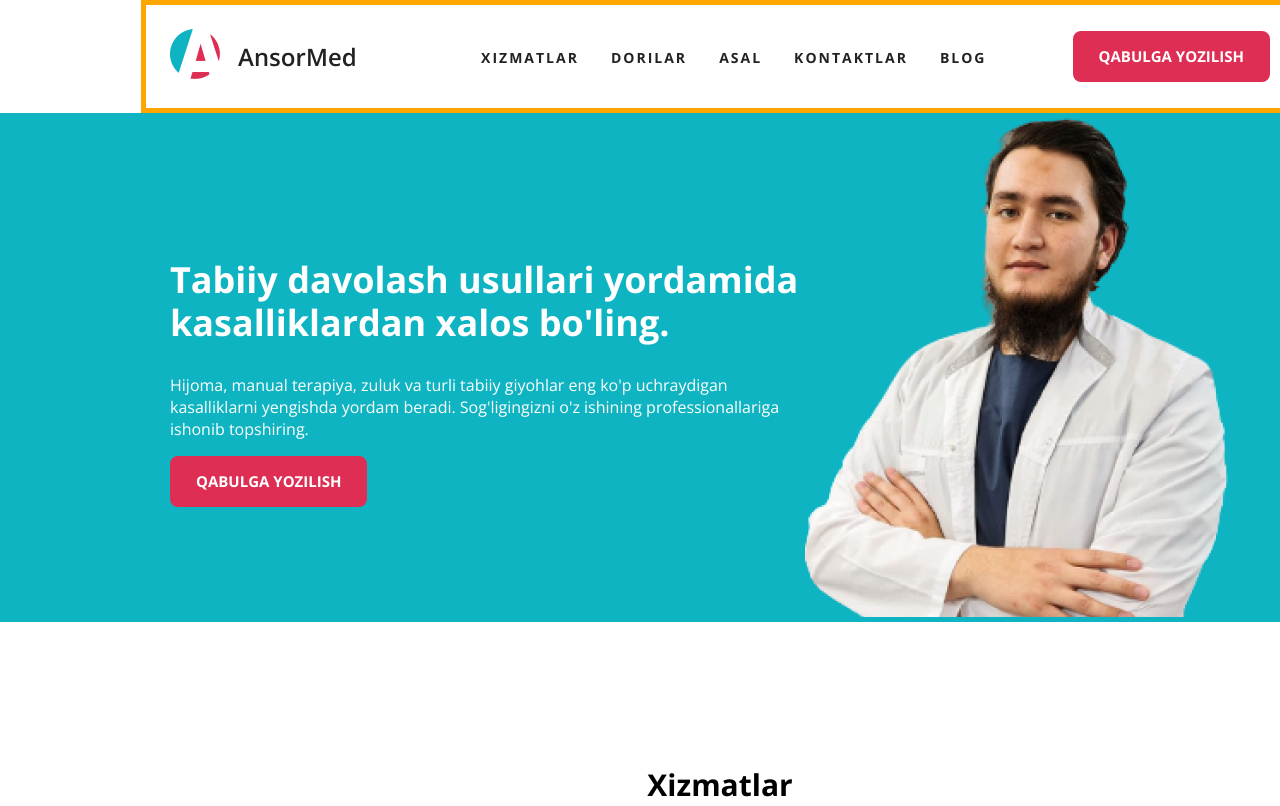
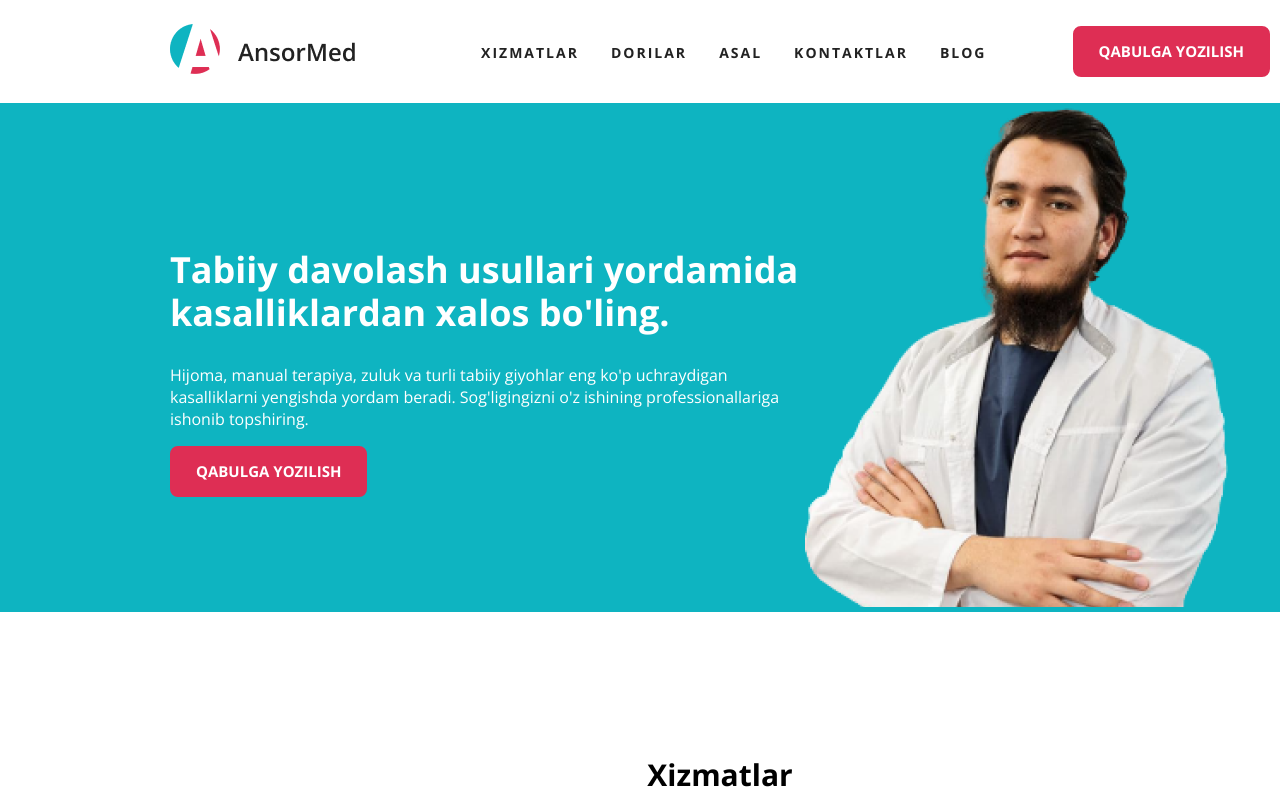
Before and after one commit to davrsirius/ansormed-landing-page, a plain HTML site: page index.html in a window 1280 px wide. Shown: the top 806 px of the page. Drawn offline with nearby package versions, Linux system fonts and the light colour scheme.

Commit message:
Removed header border

```diff
--- a/css/main.css
+++ b/css/main.css
@@ -38,7 +38,7 @@ body {
    justify-content: space-between;
    padding: 24px;
    width: 1100px;
-   border: 5px solid orange;
+
 
 
 }
```
